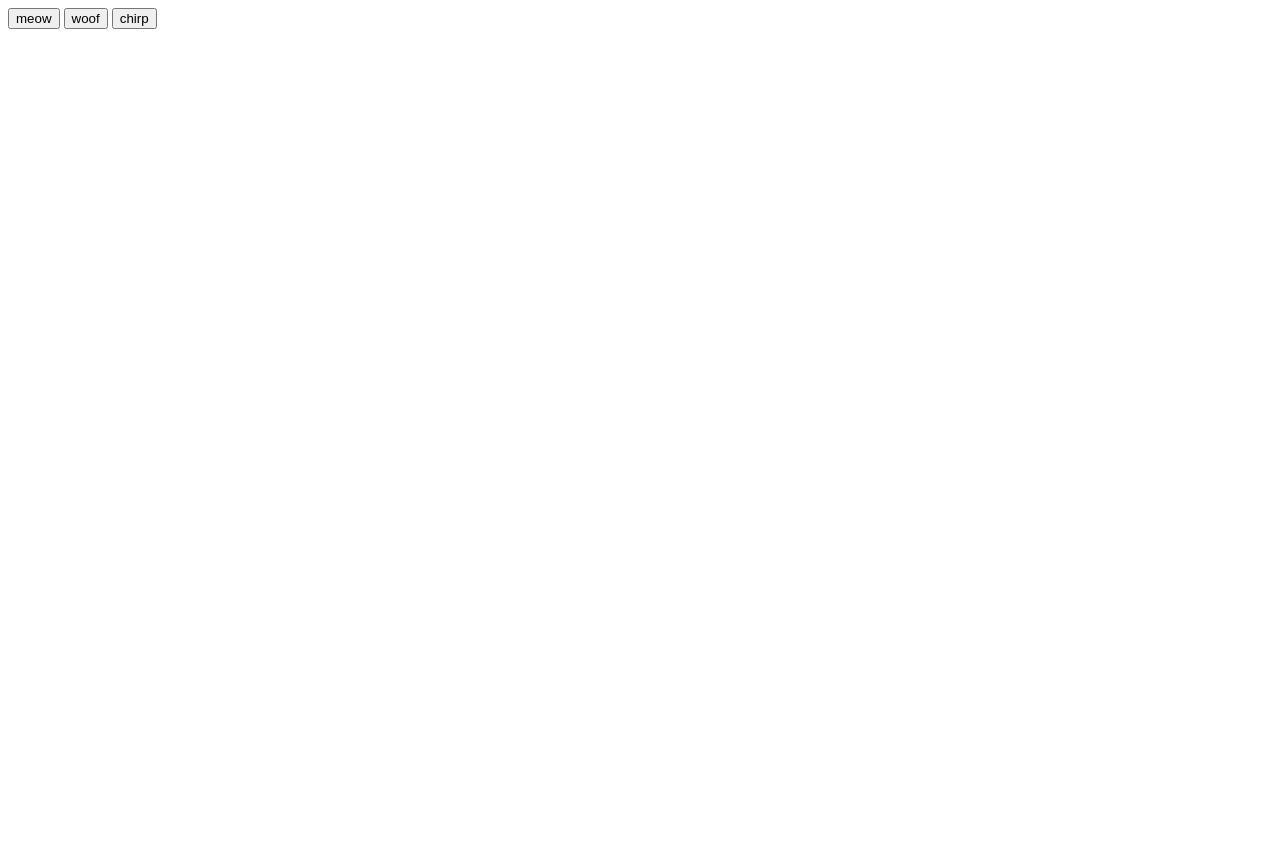
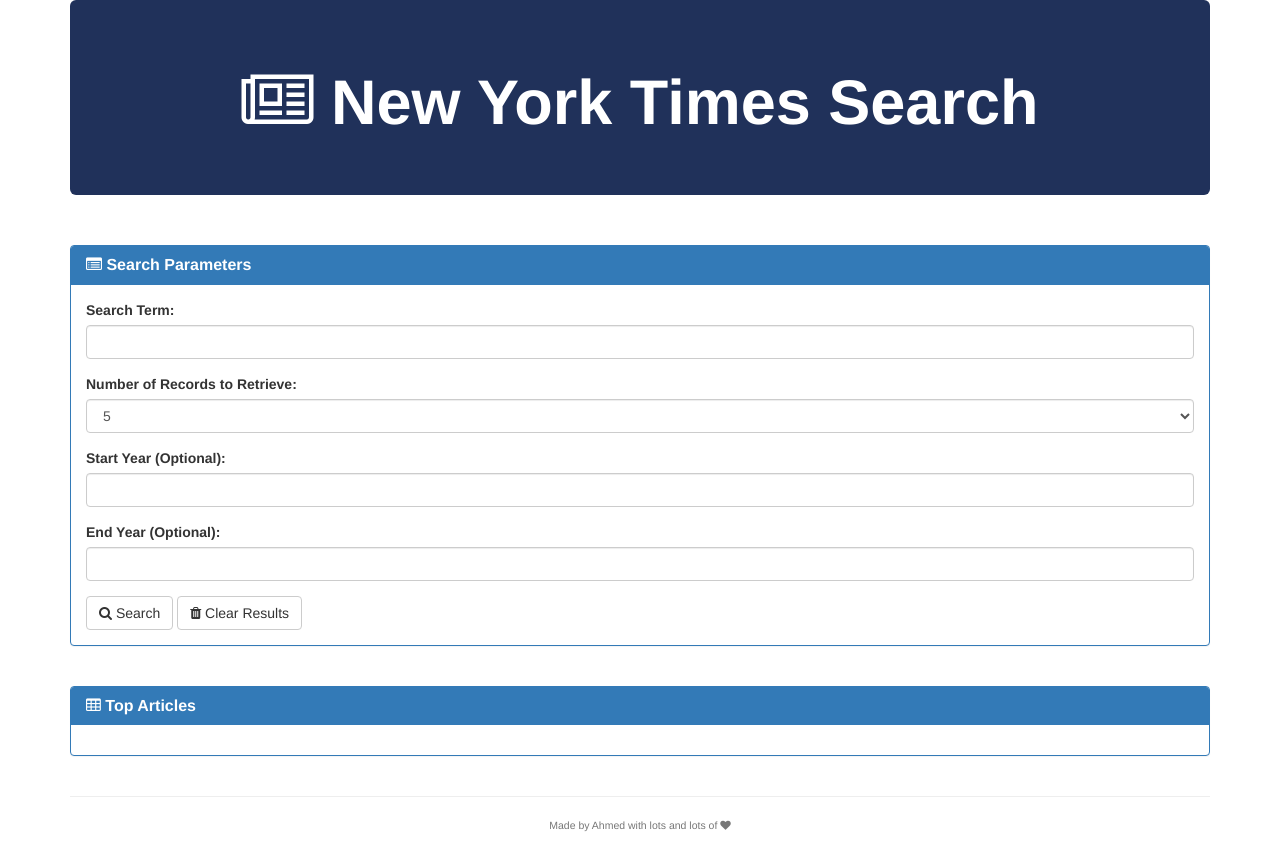
Before and after one commit to Ryteone1/NyTimes-Search, a plain HTML site: page index.html in a window 1280 px wide. Before the commit the page ends 800 px from the top, so only its background shows below. Drawn offline with nearby package versions, Linux system fonts and the light colour scheme.

Commit message:
updated html

```diff
--- a/index.html
+++ b/index.html
@@ -1,65 +1,128 @@
+<!DOCTYPE html>
 <!DOCTYPE html>
 <html lang="en">
+<head>
+  <meta charset="UTF-8">
+  <title>New York Times Search</title>
 
-<head>
-  <meta charset="utf-8">
-  <title>Animal Buttons</title>
+  <!-- Bootstrap CSS -->
+  <link rel="stylesheet" href="https://maxcdn.bootstrapcdn.com/bootstrap/3.3.6/css/bootstrap.min.css" integrity="sha384-1q8mTJOASx8j1Au+a5WDVnPi2lkFfwwEAa8hDDdjZlpLegxhjVME1fgjWPGmkzs7" crossorigin="anonymous">
+
+  <!-- Bootswatch Styling for Improving the Aesthetics -->
+  <link rel="stylesheet" href="https://maxcdn.bootstrapcdn.com/bootswatch/3.3.6/flatly/bootstrap.min.css">
+
+  <!-- Font Awesome CSS Icons (For cool glyphicons) -->
+  <link rel="stylesheet" href="https://maxcdn.bootstrapcdn.com/font-awesome/4.5.0/css/font-awesome.min.css">
+
+  <!-- Style to fix the issue of text extending past panel length -->
+  <style>
+    .panel-body a
+    {
+        word-break:break-all
+    }
+  </style>
 </head>
+<body>
 
-<body>
-  <button data-animal="cat">meow</button>
-  <button data-animal="dog">woof</button>
-  <button data-animal="bird">chirp</button>
-  <div id="gifs-appear-here">
+<!-- Main Bootstrap Search -->
+<div class="container">
+
+  <!-- Jumbotron for Title -->
+  <div class="jumbotron" style="background-color: #20315A ; color: white;">
+    <h1 class="text-center"><strong><i class="fa fa-newspaper-o"></i> New York Times Search</strong></h1>
   </div>
-  <script src="https://cdnjs.cloudflare.com/ajax/libs/jquery/3.2.1/jquery.min.js"></script>
-  <script type="text/javascript">
-    // Adding click event listen listener to all buttons
-    $("button").on("click", function() {
-      // Grabbing and storing the data-animal property value from the button
-      var animal = $(this).attr("data-animal");
 
-      // Constructing a queryURL using the animal name
-      var queryURL = "http://api.giphy.com/v1/gifs/search?q=" +
-        animal + "&api_key=dc6zaTOxFJmzC&limit=10";
+  <!-- Row for Searching New York Times -->
+  <div class="row">
+    <div class="col-sm-12">
+    <br>
+      <!-- First panel is for handling the search parameters -->
+      <div class="panel panel-primary">
+        <div class="panel-heading">
+          <h3 class="panel-title"><strong><i class="fa  fa-list-alt"></i>   Search Parameters</strong></h3>
+        </div>
+        <div class="panel-body">
 
-      // Performing an AJAX request with the queryURL
-      $.ajax({
-          url: queryURL,
-          method: "GET"
-        })
-        // After data comes back from the request
-        .done(function(response) {
-          console.log(queryURL);
+          <!-- Here we create an HTML Form for handling the inputs-->
+          <form role="form">
 
-          console.log(response);
-          // storing the data from the AJAX request in the results variable
-          var results = response.data;
+              <!-- Here we create the text box for capturing the search term-->
+            <div class="form-group">
+              <label for="search">Search Term:</label>
+              <input type="text" class="form-control" id="searchTerm">
+            </div>
 
-          // Looping through each result item
-          for (var i = 0; i < results.length; i++) {
+            <!-- Here we capture the number of records that the user wants to retrieve  -->
+            <div class="form-group">
+              <label for="pwd">Number of Records to Retrieve:</label>
+            <select class="form-control" id="numRecordsSelect">
+              <option value=1>1</option>
+              <!-- Setting the option for 5 as default -->
+              <option value=5 selected>5</option>
+              <option value=10>10</option>
+            </select>
+            </div>
 
-            // Creating and storing a div tag
-            var animalDiv = $("<div>");
+              <!-- Here we capture the Start Year Parameter-->
+            <div class="form-group">
+              <label for="startYear">Start Year (Optional):</label>
+              <input type="text" class="form-control" id="startYear">
+            </div>
 
-            // Creating a paragraph tag with the result item's rating
-            var p = $("<p>").text("Rating: " + results[i].rating);
+              <!-- Here we capture the End Year Parameter -->
+            <div class="form-group">
+              <label for="endYear">End Year (Optional):</label>
+              <input type="text" class="form-control" id="endYear">
+            </div>
 
-            // Creating and storing an image tag
-            var animalImage = $("<img>");
-            // Setting the src attribute of the image to a property pulled off the result item
-            animalImage.attr("src", results[i].images.fixed_height.url);
+            <!-- Here we have our final submit button -->
+            <button type="submit" class="btn btn-default" id="runSearch"><i class="fa fa-search"></i> Search</button>
+              <button type="button" class="btn btn-default" id="clearAll"><i class="fa fa-trash"></i> Clear Results</button>
 
-            // Appending the paragraph and image tag to the animalDiv
-            animalDiv.append(p);
-            animalDiv.append(animalImage);
+          </form>
+        </div>
+      </div>
+    </div>
+  </div>
 
-            // Prependng the animalDiv to the HTML page in the "#gifs-appear-here" div
-            $("#gifs-appear-here").prepend(animalDiv);
-          }
-        });
-    });
-  </script>
+  <!-- This row will handle all of the retrieved articles -->
+  <div class="row">
+    <div class="col-sm-12">
+    <br>
+
+      <!-- This panel will initially be made up of a panel and wells for each of the articles retrieved -->
+      <div class="panel panel-primary">
+
+        <!-- Panel Heading for the retrieved articles box -->
+        <div class="panel-heading">
+          <h3 class="panel-title"><strong><i class="fa fa-table"></i>   Top Articles</strong></h3>
+        </div>
+
+        <!-- This main panel will hold each of the resulting articles -->
+        <div class="panel-body" id="wellSection">
+        </div>
+      </div>
+    </div>
+  </div>
+
+  <!-- Footer Region -->
+  <div class="row">
+    <div class="col-sm-12">
+
+      <!-- Line Break followed by closing -->
+      <hr>
+      <h5 class="text-center"><small>Made by Ahmed with lots and lots of <i class="fa fa-heart"></i></small></h5>
+
+    </div>
+  </div>
+
+</div>
+
+<!-- jQuery JS -->
+<script src="https://code.jquery.com/jquery.js"></script>
+
+<!-- Code to the Javascript File -->
+<script src="NYTCode.js"></script>
+
 </body>
-
 </html>
```
Also changed, not shown: app.js (added).
